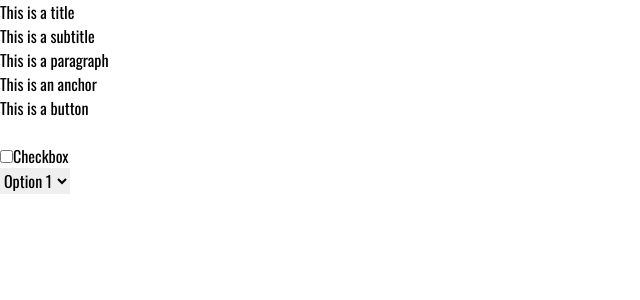
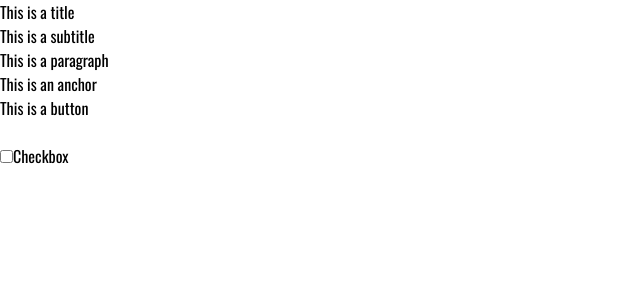
Before and after one commit to Khaffycodes/tailwind, a Next.js app: page / in a window 1280 px wide. Shown: the top 300 px of the page, without its empty margins (0-640 px from the left). Built offline with nearby package versions, Linux system fonts and the light colour scheme.

Commit message:
Learning effects and filter

```diff
--- a/app/page.js
+++ b/app/page.js
@@ -18,12 +18,7 @@ export default function Home() {
         <input type="checkbox" id="checkbox" />
         <label for="checkbox">Checkbox</label>
       </div>
-      <div>
-        <select>
-          <option>Option 1</option>
-          <option>Option 2</option>
-        </select>
-      </div>
+
       {/* <div className=" h-screen  text-black Parent">
         <div className="block p-4 text-black bg-white rounded-lg shadow-md">
           <img
```
